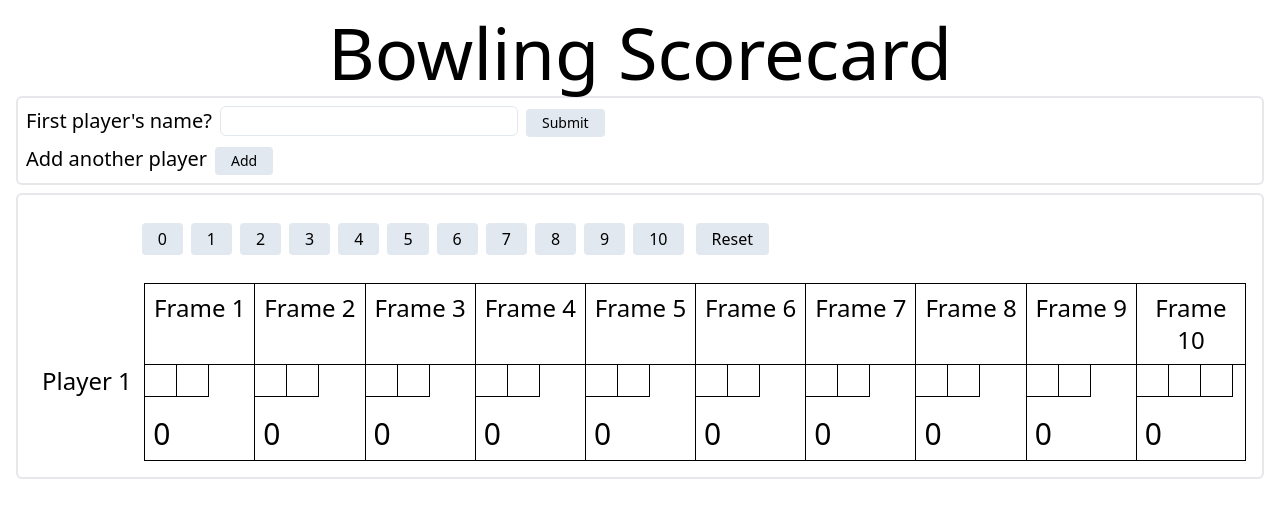
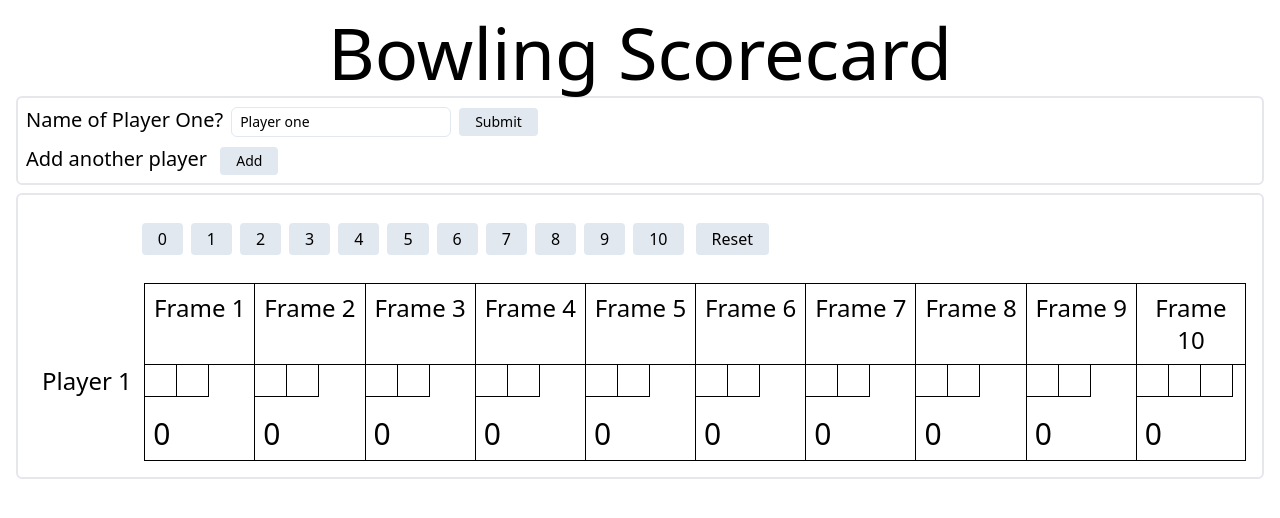
Before and after one commit to puyanwei/bowling-score-card, a Next.js app: page / in a window 1280 px wide. Shown: the top 518 px of the page. Built offline with nearby package versions, Linux system fonts and the light colour scheme.

Commit message:
Add hypens for longer names, add max char input

```diff
--- a/components/BowlingPage/index.tsx
+++ b/components/BowlingPage/index.tsx
@@ -1,4 +1,4 @@
-import { useState, MouseEvent, Dispatch, SetStateAction } from 'react'
+import { useState, MouseEvent, Dispatch, SetStateAction, useRef } from 'react'
 import { initialScoreCard, labels } from '@/constants/initialScoreCard'
 import { Player } from '../Player'
 import {
@@ -11,6 +11,7 @@ import {
 import { updateNextTwoBowls } from './updateNextTwoBowls'
 import { updateTotalScores } from './updateTotalScores'
 import { PointsButtons } from '../PointsButtons'
+import { PlayerForm } from '../PlayerForm'
 
 export function BowlingPage() {
   const [scoreCard, setScoreCard] = useState<ScoreCard[]>(initialScoreCard)
@@ -167,15 +168,21 @@ export function BowlingPage() {
     return
   }
 
+  function updatePlayerName(playerName: string) {
+    setScoreCard([{ ...scoreCard[0], name: playerName }])
+    return
+  }
+
   return (
     <div data-testid='bowling-page border-2'>
       <h1 className='mt-4 text-center text-7xl'>Bowling Scorecard</h1>
-      <PlayerForm />
+      <PlayerForm
+        updatePlayerName={updatePlayerName}
+        playerNumber={scoreCard.length}
+      />
       <div className='p-2 m-2 border-2 rounded-md'>
         {gameOver ? (
-          <div className='my-4 text-5xl' data-testid='game-over'>
-            <h2>Game Over!</h2>
-          </div>
+          <GameOverBanner />
         ) : (
           <PointsButtons
             className='grid grid-cols-11'
@@ -188,24 +195,14 @@ export function BowlingPage() {
           <Player scoreCard={player} key={index} />
         ))}
       </div>
-      <br />
     </div>
   )
 }
 
-function PlayerForm() {
-  const buttonStyle = `px-4 py-1 mx-2 rounded bg-slate-200 hover:bg-slate-800 hover:text-white text-sm`
+function GameOverBanner() {
   return (
-    <div className='p-2 m-2 space-y-2 text-xl border-2 rounded-md'>
-      <div>
-        <label>{`First player's name?`}</label>
-        <input className='border-[1px] border-slate-200 rounded-md ml-2' />
-        <button className={buttonStyle}>Submit</button>
-      </div>
-      <div>
-        <label>Add another player</label>
-        <button className={buttonStyle}>Add</button>
-      </div>
+    <div className='my-4 text-5xl' data-testid='game-over'>
+      <h2>Game Over!</h2>
     </div>
   )
 }
--- a/components/Player.tsx
+++ b/components/Player.tsx
@@ -43,5 +43,5 @@ interface PlayerName {
 }
 
 function PlayerName({ name, className }: PlayerName) {
-  return <div className={`pl-2 ${className}`}>{name}</div>
+  return <div className={`pl-2 break-words ${className}`}>{name}</div>
 }
--- /dev/null
+++ b/components/PlayerForm.tsx
@@ -0,0 +1,54 @@
+import { FormEvent, useState } from 'react'
+
+const numbersToWordedNumbers = {
+  1: 'one',
+  2: 'two',
+  3: 'three',
+  4: 'four',
+  5: 'five',
+  6: 'six',
+  7: 'seven',
+  8: 'eight',
+}
+
+interface PlayerFormProps {
+  updatePlayerName: (playerName: string) => void
+  playerNumber: number
+}
+
+export function PlayerForm({
+  updatePlayerName,
+  playerNumber,
+}: PlayerFormProps) {
+  const [playerName, setPlayerName] = useState<string>(`Player one`)
+
+  const buttonStyle = `px-4 py-1 mx-2 rounded bg-slate-200 hover:bg-slate-800 hover:text-white text-sm`
+
+  return (
+    <div className='p-2 m-2 space-y-2 text-xl border-2 rounded-md'>
+      <div>
+        <label htmlFor='name'>Name of Player One?</label>
+        <input
+          className='border-[1px] border-slate-200 rounded-md ml-2 px-2 py-1 text-sm'
+          id='name'
+          name='name'
+          value={playerName}
+          maxLength={20}
+          onInput={(e: FormEvent<HTMLInputElement>) =>
+            setPlayerName(e.currentTarget.value)
+          }
+        />
+        <button
+          className={buttonStyle}
+          onClick={() => updatePlayerName(playerName)}
+        >
+          Submit
+        </button>
+      </div>
+      <div>
+        <label>Add another player</label> {/* Limit to 8 players max */}
+        <button className={buttonStyle}>Add</button>
+      </div>
+    </div>
+  )
+}
```
